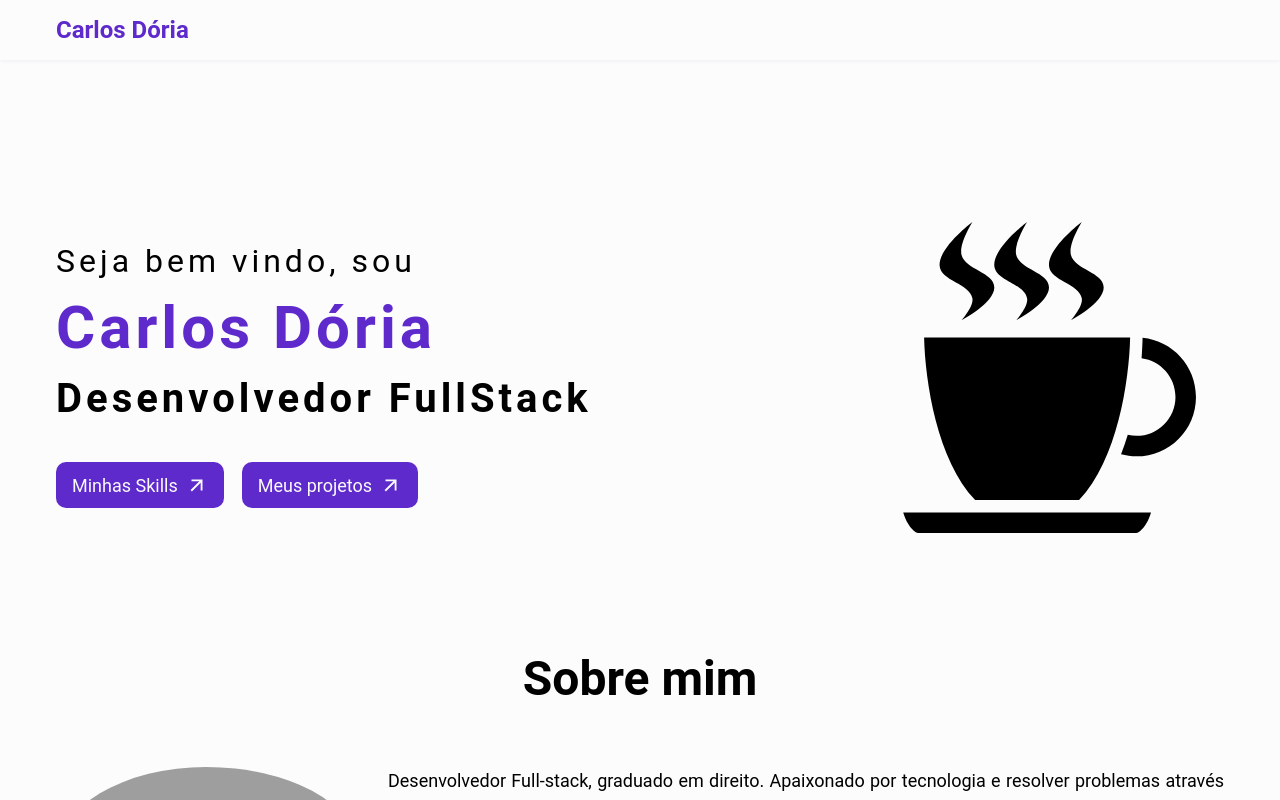
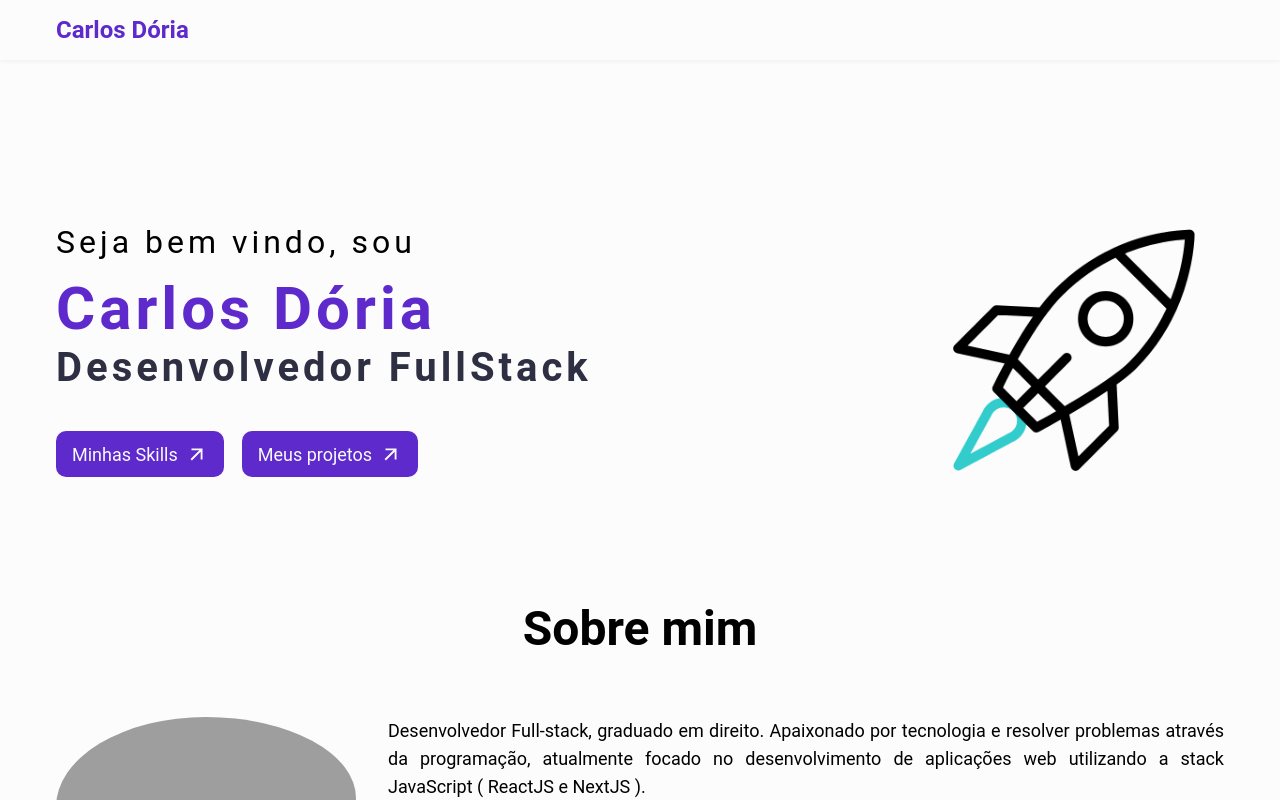
Before and after one commit to carlosdoria/portfolio, a Next.js app: page / in a window 1280 px wide. Shown: the top 800 px of the page. Built offline with nearby package versions, Linux system fonts and the light colour scheme; grey boxes are pictures that could not be loaded.

Commit message:
feat: add animation and update image on home

```diff
--- a/src/components/Footer/index.tsx
+++ b/src/components/Footer/index.tsx
@@ -18,22 +18,22 @@ export const Footer = () => {
           href='https://www.linkedin.com/in/carlos-d%C3%B3ria-877122199/'
           target='_blank'
         >
-          <FaLinkedin />
+          <FaLinkedin size={56} />
         </S.Icon>
 
         <S.Icon href='https://github.com/carlosdoria' target='_blank'>
-          <FaGithubAlt />
+          <FaGithubAlt size={56} />
         </S.Icon>
 
         <S.Icon href='https://www.instagram.com/carlosc.doria/' target='_blank'>
-          <FaInstagram />
+          <FaInstagram size={56} />
         </S.Icon>
 
         <S.Icon
           href='https://api.whatsapp.com/send?phone=5582988970954'
           target='_blank'
         >
-          <FaWhatsapp />
+          <FaWhatsapp size={56} />
         </S.Icon>
       </S.FooterSocialMedias>
 
--- a/src/components/Footer/styles.ts
+++ b/src/components/Footer/styles.ts
@@ -1,4 +1,4 @@
-import styled from 'styled-components'
+import styled, { keyframes } from 'styled-components'
 import { size } from 'styles/breakpoints'
 
 export const Footer = styled.footer`
@@ -22,6 +22,42 @@ export const FooterSocialMedias = styled.div`
 `
 
 export const Icon = styled.a`
-  font-size: 4rem;
-  color: ${({ theme }) => theme.colors.secondary};
+  color: ${({ theme }) => theme.colors.primary};
+
+  transform: scale(1);
+  transition: transform 0.5s;
+
+  /* Define a animação para o hover */
+  &:hover {
+    animation: scaleHover 0.5s forwards;
+    color: ${({ theme }) => theme.colors.secondary};
+  }
+
+  /* Define a animação para quando o mouse sai */
+  &:not(:hover) {
+    animation: scaleLeave 0.5s forwards;
+  }
+
+  @keyframes scaleHover {
+    from {
+      transform: scale(1);
+    }
+
+    50% {
+      transform: scale(1.4);
+    }
+
+    to {
+      transform: scale(1.2);
+    }
+  }
+
+  @keyframes scaleLeave {
+    from {
+      transform: scale(1.2);
+    }
+    to {
+      transform: scale(1);
+    }
+  }
 `
--- a/src/components/Project/index.tsx
+++ b/src/components/Project/index.tsx
@@ -35,7 +35,7 @@ export const Project = ({ data }: ProjectProps) => {
           </a>
 
           <a href={data.demoUrl} target='_blank' rel='noopener noreferrer'>
-            Demonstração
+            Demo
             <FiExternalLink />
           </a>
         </S.Footer>
--- a/src/components/Project/styles.ts
+++ b/src/components/Project/styles.ts
@@ -1,8 +1,6 @@
 import styled from 'styled-components'
 
 export const Project = styled.div`
-  /* padding: 1.6rem; */
-
   overflow: hidden;
 
   color: ${({ theme }) => theme.colors.primary};
@@ -12,16 +10,6 @@ export const Project = styled.div`
   -webkit-box-shadow: 0px 0px 12px rgba(98, 98, 98, 0.3);
   -moz-box-shadow: 0px 0px 12px rgba(98, 98, 98, 0.3);
   box-shadow: 0px 0px 12px rgba(98, 98, 98, 0.3);
-
-  img {
-    min-height: 150px;
-    max-height: 200px;
-
-    border-radius: 1.2rem 1.2rem 0 0;
-  }
-
-  p {
-  }
 `
 
 export const Title = styled.h4`
--- a/src/containers/HomeSection/index.tsx
+++ b/src/containers/HomeSection/index.tsx
@@ -6,6 +6,7 @@ import * as S from './styles'
 import { MdArrowOutward } from 'react-icons/md'
 
 import { Section } from 'components/Section'
+import Image from 'next/image'
 
 export const HomeSection = () => {
   return (
@@ -14,8 +15,10 @@ export const HomeSection = () => {
         <div>
           <S.PresentationWrapper>
             <S.Text>Seja bem vindo, sou</S.Text>
-            <S.Title>Carlos Dória</S.Title>
-            <S.Subtitle>Desenvolvedor FullStack</S.Subtitle>
+            <S.Title>
+              Carlos Dória
+              <S.Subtitle>Desenvolvedor FullStack</S.Subtitle>
+            </S.Title>
           </S.PresentationWrapper>
 
           <S.LinkWrapper>
@@ -29,7 +32,7 @@ export const HomeSection = () => {
         </div>
 
         <S.OthersWrapper>
-          <GiCoffeeCup size={200} />
+          <Image src='/img/rocket.gif' alt='' width={300} height={300} />
         </S.OthersWrapper>
       </S.Content>
     </Section>
--- a/src/containers/HomeSection/styles.ts
+++ b/src/containers/HomeSection/styles.ts
@@ -3,7 +3,7 @@ import { device } from 'styles/breakpoints'
 import Link from 'next/link'
 
 export const Content = styled.div`
-  margin-top: 20rem;
+  margin-top: 12rem;
   padding: 0 16px;
 
   display: flex;
@@ -51,16 +51,6 @@ export const Title = styled.h1`
   text-align: center;
   color: ${({ theme }) => theme.colors.secondary};
 
-  /* background: linear-gradient(180deg, #02fbff, #746cfe);
-    background-clip: text;
-    -webkit-background-clip: text;
-    -webkit-text-fill-color: transparent; */
-
-  text-shadow: ${({ theme }) =>
-    theme.title === 'dark'
-      ? `0 0 10px ${theme.colors.lightBlue}, 0 0 20px ${theme.colors.lightBlue}, 0 0 10px ${theme.colors.lightBlue}`
-      : ''};
-
   @media screen and (${device.mobileS}) {
     font-size: 4rem;
   }
@@ -75,7 +65,9 @@ export const Title = styled.h1`
   }
 `
 
-export const Subtitle = styled.h3`
+export const Subtitle = styled.p`
+  color: ${({ theme }) => theme.colors.darkGray};
+
   font-size: 2.4rem;
   text-align: center;
 
--- a/src/styles/globals.ts
+++ b/src/styles/globals.ts
@@ -27,7 +27,7 @@ const GlobalStyles = createGlobalStyle`
   }
 
   section {
-    padding-bottom: 8rem;
+    padding-top: 8rem;
   }
 
   button {
```
Also changed, not shown: public/img/rocket.gif (added).
